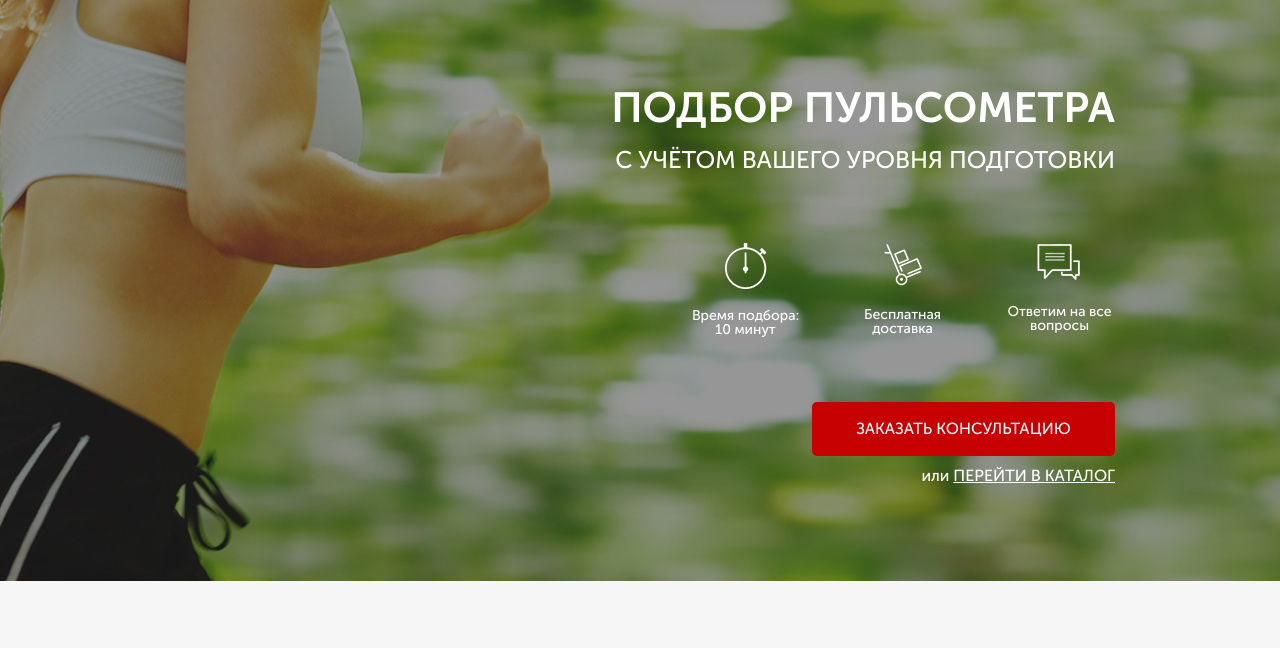
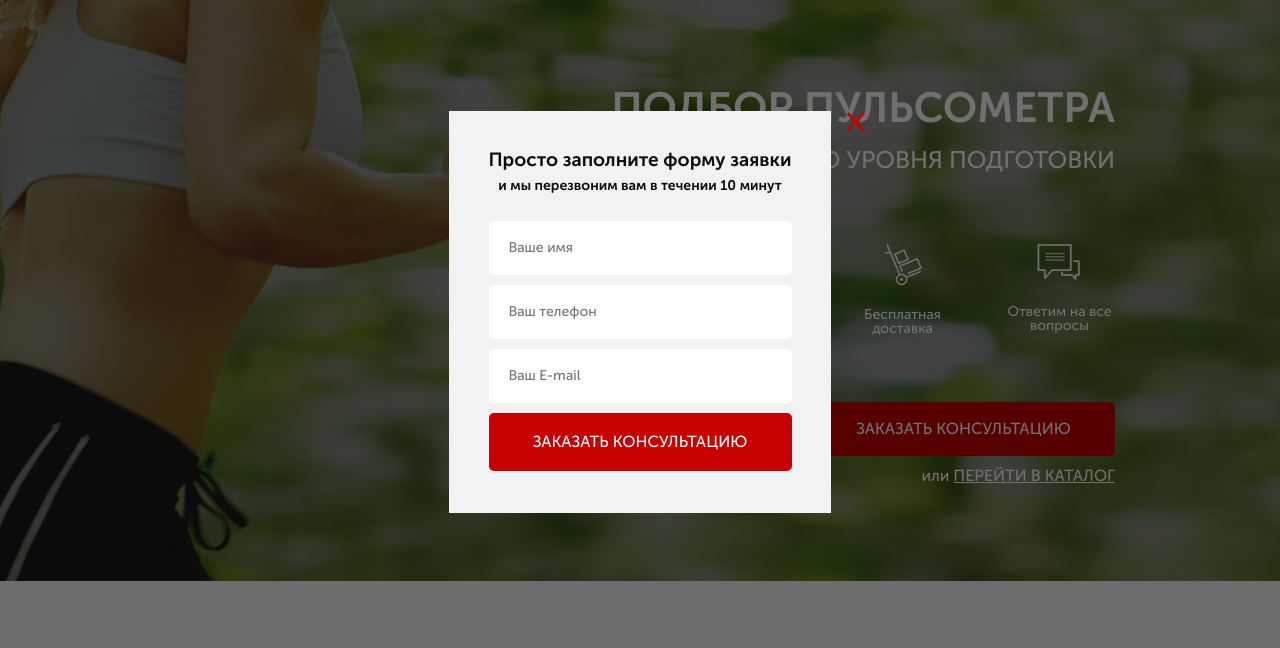
Before and after one commit to AlexiusMart/gulp-bem-project, a website: page src/index.html in a window 1280 px wide. Shown: the part 88-736 px from the top of the page. Drawn offline with Linux system fonts and the light colour scheme.

Commit message:
first modal popup complete

```diff
--- a/src/index.html
+++ b/src/index.html
@@ -448,6 +448,21 @@
             </div>
         </div>
     </footer>
+
+    <div class="overlay">
+        <div class="modal">
+            <div class="modal__close">&times;</div>
+            <div class="modal__title">Просто заполните форму заявки</div>
+            <div class="modal__subtitle">и мы перезвоним вам в течении 10 минут</div>
+            <form action="#" class="feed-form feed-form_mt25">
+                <input name="name" required placeholder="Ваше имя" type="text">
+                <input name="phone" required placeholder="Ваш телефон" type="number">
+                <input name="email" required placeholder="Ваш E-mail" type="email">
+                <button class="button button_submit">заказать консультацию</button>
+            </form>
+        </div>
+    </div>
+
     <script src="js/tiny-slider.min.js"></script>
     <script src="js/script.js"></script>
 </body>
--- a/src/sass/block/_forms.sass
+++ b/src/sass/block/_forms.sass
@@ -13,3 +13,5 @@
         color: #4B4B4B
         font-size: 14px
         font-weight: 400
+    &_mt25
+        margin-top: 25px
--- /dev/null
+++ b/src/sass/block/_modal.sass
@@ -0,0 +1,35 @@
+.overlay
+    position: fixed
+    width: 100%
+    height: 100%
+    top: 0
+    background-color: rgba(0, 0, 0, .56)
+.modal
+    position: absolute
+    top: 50%
+    left: 50%
+    transform: translate(-50%, -50%)
+    width: 382px
+    height: 402px
+    background: #F2F2F2
+    display: flex
+    flex-direction: column
+    align-items: center
+    padding: 35px 35px 40px 35px
+    &__close
+        position: absolute
+        right: -35px
+        color: $main-color
+        font-size: 35px
+        line-height: 19px
+        top: 0
+    &__title
+        font-weight: 700
+        font-size: 19px
+        text-align: center
+        color: #0D0D0D
+    &__subtitle
+        font-weight: 700
+        font-size: 14px
+        text-align: center
+        color: #0D0D0D
--- a/src/sass/style.sass
+++ b/src/sass/style.sass
@@ -19,5 +19,6 @@
 @import block/catalog
 @import block/reviews
 @import block/footer
+@import block/modal
 
 @import block/media
```
Also changed, not shown: src/css/style.min.css.
